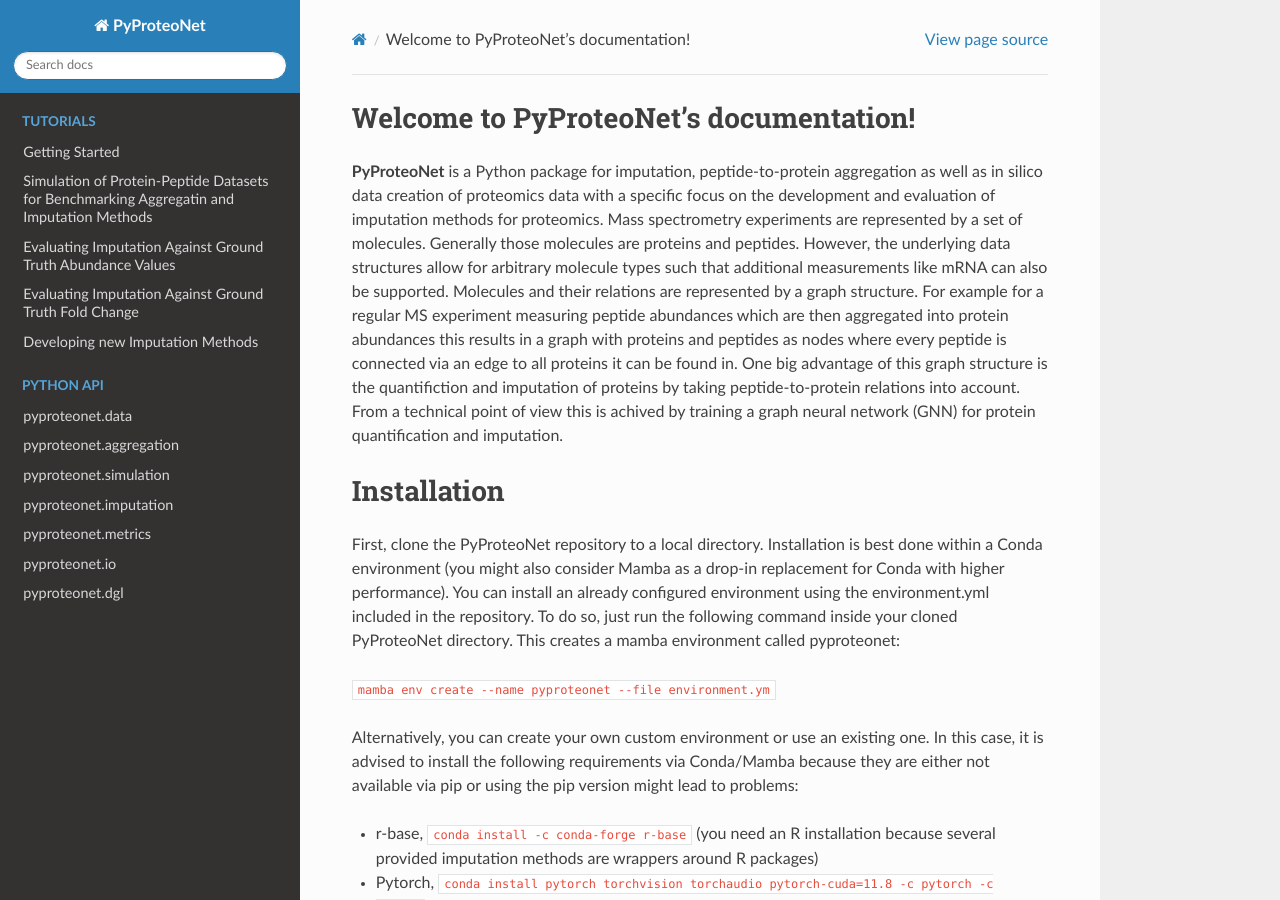
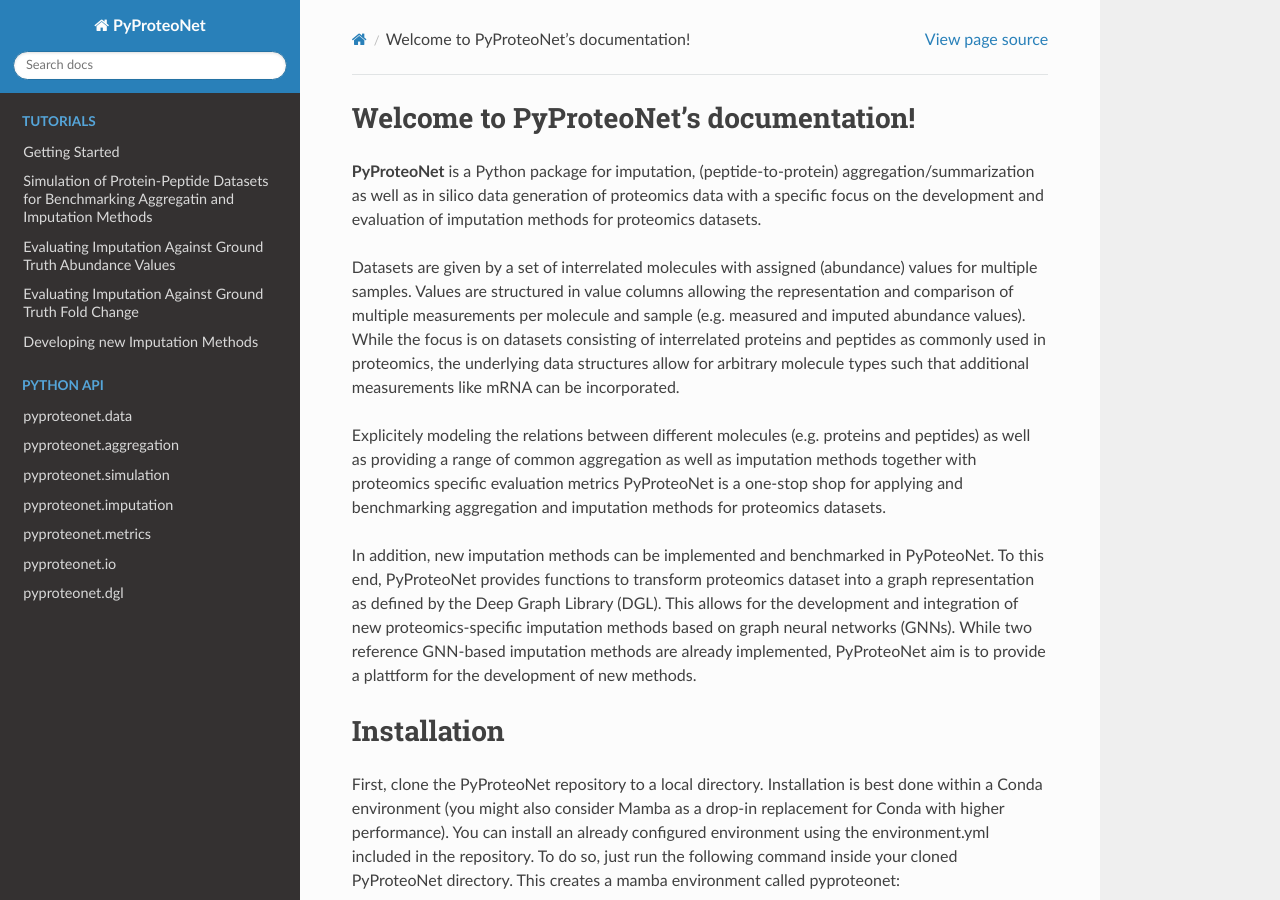
Before and after one commit to DILiS-lab/pyproteonet, a Sphinx documentation site: the page built from docs/source/index.rst, in a window 1280 px wide and 900 px high. Built offline with Sphinx 7.4.7 and the Read the Docs theme 2.0.0, drawn with Linux system fonts in a browser that asks for light colours.

Commit message:
Update readme

```diff
--- a/docs/source/index.rst
+++ b/docs/source/index.rst
@@ -3,23 +3,24 @@
 Welcome to PyProteoNet's documentation!
 =======================================
 
-**PyProteoNet** is a Python package for imputation, peptide-to-protein aggregation
-as well as in silico data creation of proteomics data with
-a specific focus on the development and evaluation of imputation methods for proteomics.
-Mass spectrometry experiments are represented by a set of molecules.
-Generally those molecules are proteins and peptides.
-However, the underlying data structures allow for arbitrary molecule types
-such that additional measurements like mRNA can also be supported.
-Molecules and their relations are represented by a graph structure.
-For example for a regular MS experiment measuring peptide abundances
-which are then aggregated into protein abundances this results in a graph with proteins
-and peptides as nodes where every peptide is connected via an edge to all proteins it can
-be found in.
-One big advantage of this graph structure is the quantifiction and imputation of proteins
-by taking peptide-to-protein relations into account. From a technical point of view this
-is achived by training a graph neural network (GNN)
-for protein quantification and imputation.
+**PyProteoNet** is a Python package for imputation, (peptide-to-protein) aggregation/summarization
+as well as in silico data generation of proteomics data with a specific focus on the
+development and evaluation of imputation methods for proteomics datasets.
 
+Datasets are given by a set of interrelated molecules with assigned (abundance) values for multiple samples.
+Values are structured in value columns allowing the representation and comparison of multiple measurements per molecule and sample
+(e.g. measured and imputed abundance values).
+While the focus is on datasets consisting of interrelated proteins and peptides as commonly used in proteomics,
+the underlying data structures allow for arbitrary molecule types such that additional measurements like mRNA can be incorporated.
+
+Explicitely modeling the relations between different molecules (e.g. proteins and peptides) as well as providing
+a range of common aggregation as well as imputation methods together with proteomics specific evaluation metrics
+PyProteoNet is a one-stop shop for applying and benchmarking aggregation and imputation methods for proteomics datasets.
+
+In addition, new imputation methods can be implemented and benchmarked in PyPoteoNet.
+To this end, PyProteoNet provides functions to transform proteomics dataset into a graph representation as defined by the Deep Graph Library (DGL).
+This allows for the development and integration of new proteomics-specific imputation methods based on graph neural networks (GNNs).
+While two reference GNN-based imputation methods are already implemented, PyProteoNet aim is to provide a plattform for the development of new methods.
 
 Installation
 ============
```
